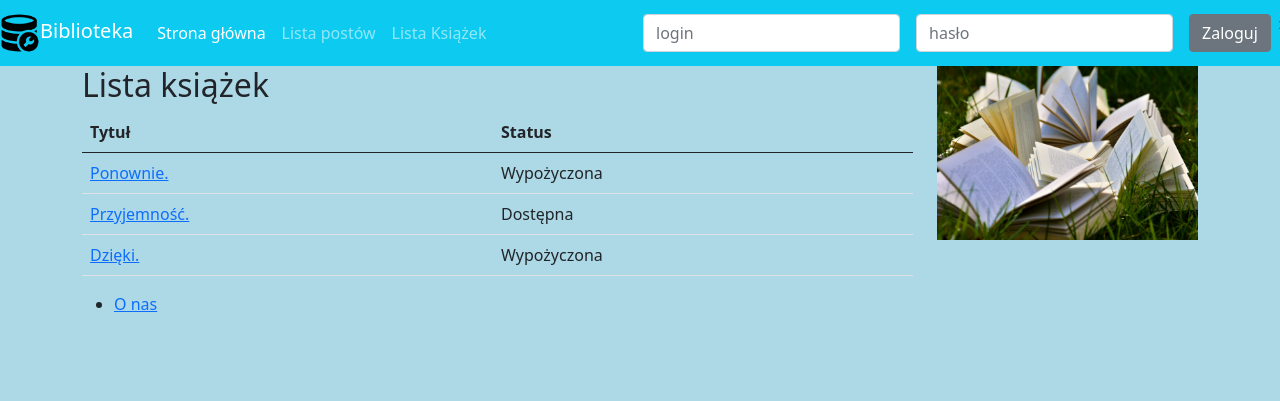
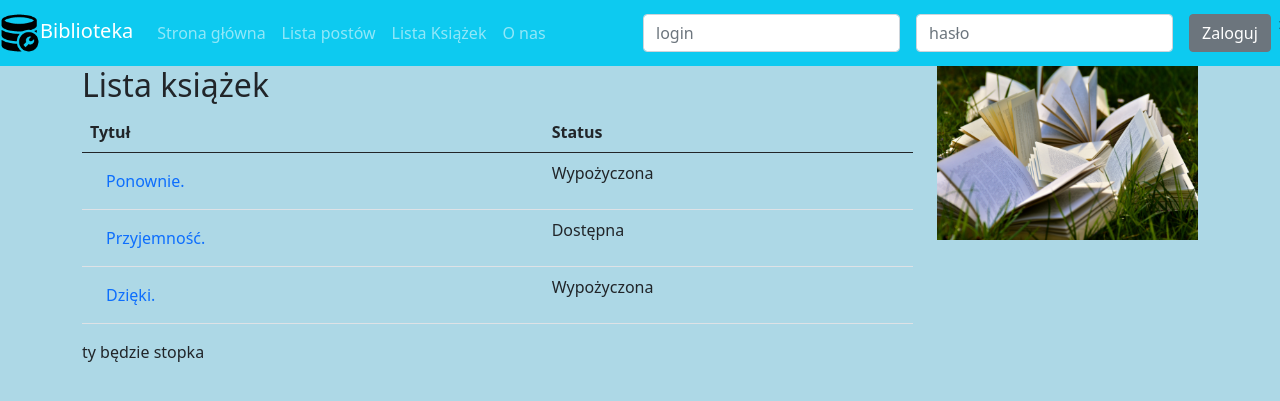
Before and after one commit to slawwit/pywww, a Django app: page /books/ in a window 1280 px wide. Shown: the top 401 px of the page. Run offline with Django 3.2, Linux system fonts and the light colour scheme; data comes from the database, SQL or seed files in the repository; both versions use the stored data as it was after the commit.

Commit message:
ohohohohho

```diff
--- a/books/templates/books/list.html
+++ b/books/templates/books/list.html
@@ -15,7 +15,7 @@
                 <tbody>
                 {% for book in books_list %}
                     <tr>
-                        <td><a href="{% url 'books:details' book.id %}">{{ book.title }}</a></td>
+                        <td><a class="nav-link" href="{% url 'books:details' book.id %}">{{ book.title }}</a></td>
                         <td>
                             {% if book.available == True %}Dostępna{% else %}Wypożyczona{% endif %}
                         </td>
--- a/main/templates/base.html
+++ b/main/templates/base.html
@@ -24,12 +24,16 @@
             <div class="collapse navbar-collapse" id="mainmenu">
                 <ul class="navbar-nav">
                     <li class="nav-item">
-                        <a class="nav-link active" href="{% url 'main:hello_world' %}">Strona główna</a>
+                        <a class="nav-link type-active" href="{% url 'main:hello_world' %}">Strona główna</a>
                     </li>
                     <li class="nav-item">
-                         <a class="nav-link actice" href="{% url 'posts:list' %}">Lista postów</a>
-                    </li><li class="nav-item">
-                         <a class="nav-link actice" href="{% url 'books:list' %}">Lista Książek</a>
+                         <a class="nav-link type-active" href="{% url 'posts:list' %}">Lista postów</a>
+                    </li>
+                    <li class="nav-item">
+                         <a class="nav-link type-active" href="{% url 'books:list' %}">Lista Książek</a>
+                    </li>
+                    <li class="nav-item">
+                         <a class="nav-link type-active" href="{% url 'main:about' %}">O nas</a>
                     </li>
                 </ul>
             </div>
@@ -51,13 +55,7 @@
             {% block content %}
             {% endblock %}
             <footer>
-                <nav>
-                    <ul>
-                        <li>
-                            <a href="{% url 'main:about' %}">O nas</a>
-                        </li>
-                    </ul>
-                </nav>
+                ty będzie stopka
             </footer>
             <script src="https://cdn.jsdelivr.net/npm/bootstrap@5.0.2/dist/js/bootstrap.bundle.min.js" integrity="sha384-MrcW6ZMFYlzcLA8Nl+NtUVF0sA7MsXsP1UyJoMp4YLEuNSfAP+JcXn/tWtIaxVXM" crossorigin="anonymous"></script>
         </div>
--- a/pywww/settings.py
+++ b/pywww/settings.py
@@ -128,6 +128,8 @@ STATICFILES_DIRS = [
     BASE_DIR / "static"
 ]
 
+MEDIA_ROOT = BASE_DIR / "media"
+MEDIA_URL = "/media/"
 # Default primary key field type
 # https://docs.djangoproject.com/en/3.2/ref/settings/#default-auto-field
 
--- a/pywww/urls.py
+++ b/pywww/urls.py
@@ -19,8 +19,9 @@ from django.conf.urls.static import static
 from django.urls import path, include
 
 urlpatterns = [
-    path('admin/', admin.site.urls),
-    path('books/', include("books.urls")),
-    path('posts/', include('posts.urls')),
-    path('', include("main.urls")),
-] + static(settings.STATIC_URL, document_root=settings.STATIC_ROOT)
+                  path('admin/', admin.site.urls),
+                  path('books/', include("books.urls")),
+                  path('posts/', include('posts.urls')),
+                  path('', include("main.urls")),
+              ] + static(settings.STATIC_URL, document_root=settings.STATIC_ROOT) + static(settings.MEDIA_URL,
+                                                                                           document_root=settings.MEDIA_ROOT)
```
Also changed, not shown: posts/models.py (+6 -3 lines), posts/templates/posts/details.html (+16 -14 lines), posts/templates/posts/list.html (+8 -3 lines), posts/views.py (+9 -2 lines), db.sqlite3, posts/migrations/0006_post_example_file.py (added), posts/migrations/0007_post_image.py (added), posts/migrations/0008_alter_post_image.py (added), posts/migrations/0009_auto_20211124_1416.py (added).
